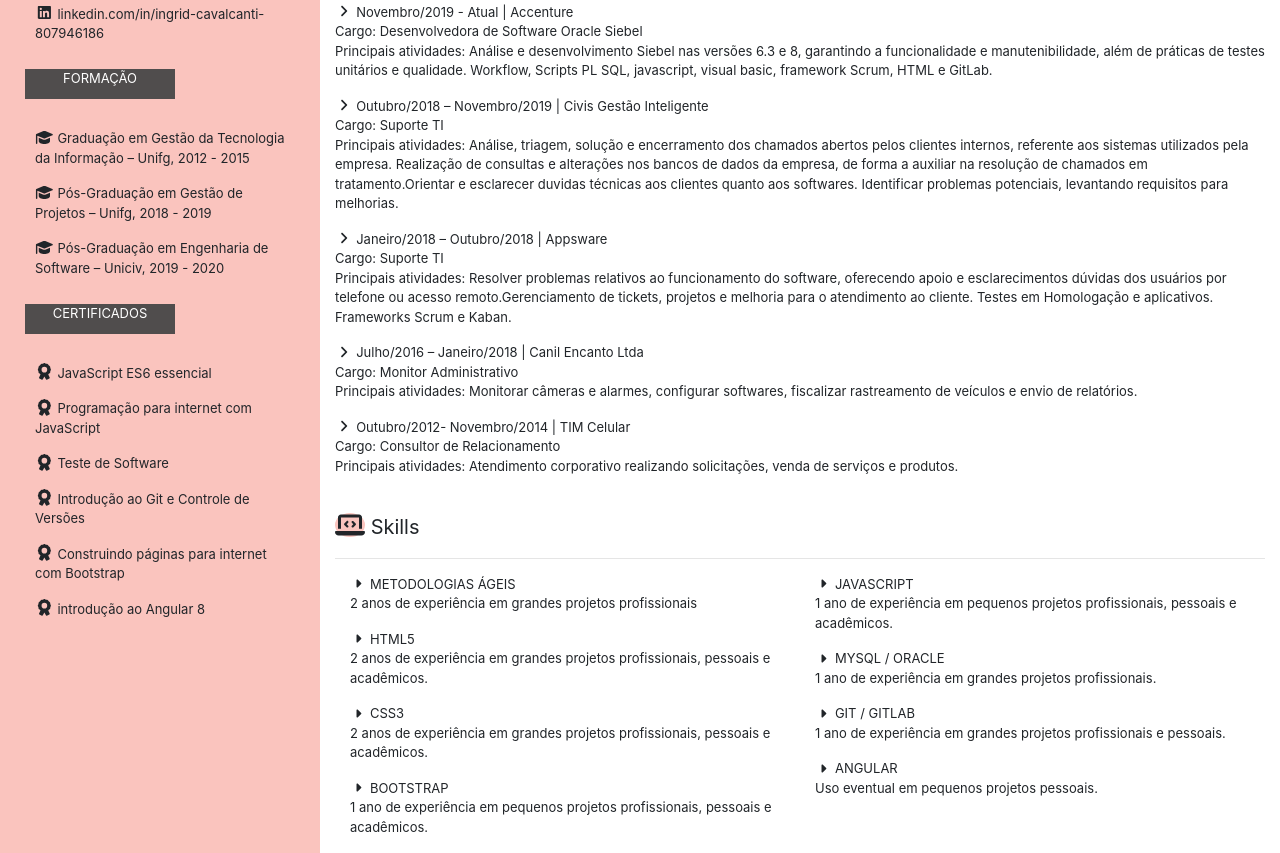
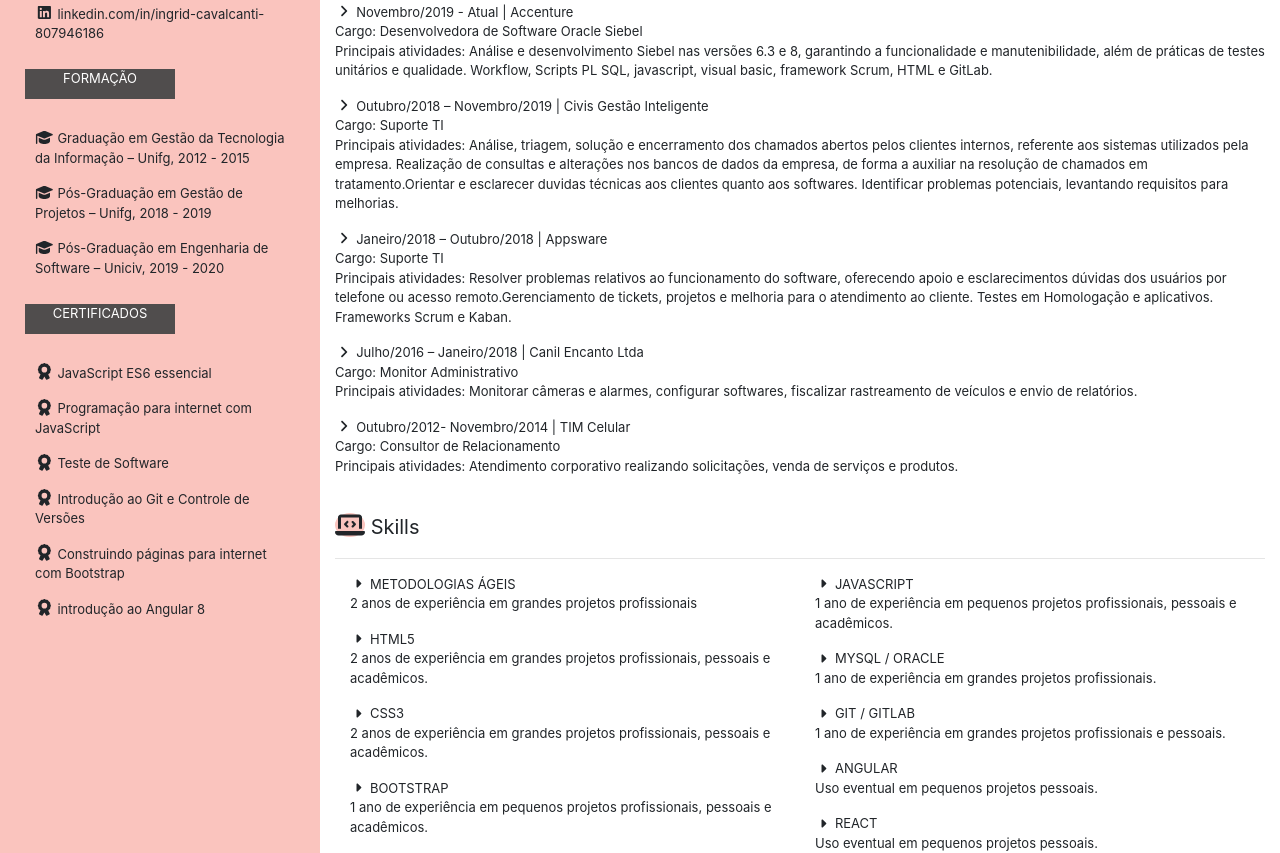
Before and after one commit to IngridCavalcantiGti/meucurriculo, a plain HTML site: page index.html in a window 1280 px wide. Shown: the part 415-1268 px from the top of the page. Drawn offline with Linux system fonts and the light colour scheme.

Commit message:
adicionando nova skill

```diff
--- a/index.html
+++ b/index.html
@@ -220,8 +220,11 @@
                                                ANGULAR <br>
                                                Uso eventual em pequenos projetos pessoais.
                                               </p>
+                                            </p>
+                                            <i class='fas fa-caret-right'></i>
+                                             REACT <br>
+                                             Uso eventual em pequenos projetos pessoais.
                                             </div>
-
                                         </div>
                                     </div>
                                 </div>
```
